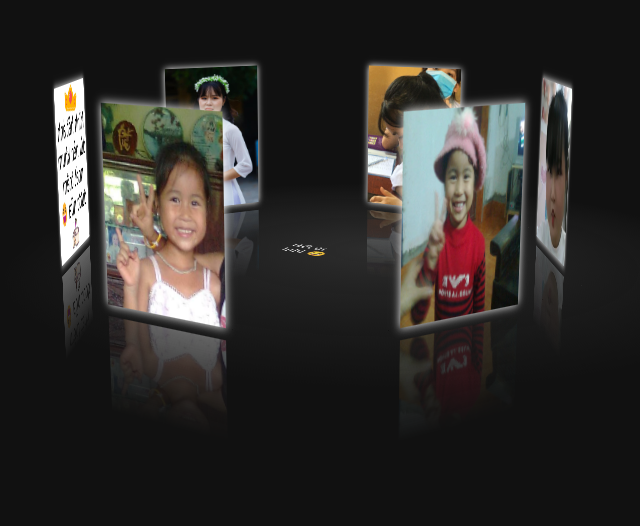
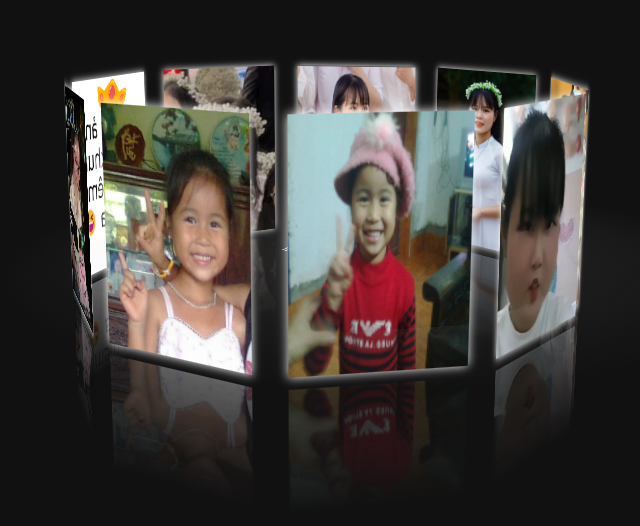
Before and after one commit to thang2710/Gift-For-You, a plain HTML site: page 3DPicture.html in a window 1280 px wide. Shown: the part 232-758 px from the top of the page, without its empty margins (327-967 px from the left). Drawn offline with Linux system fonts and the light colour scheme.

Commit message:
07/10/2023

```diff
--- a/3D.css
+++ b/3D.css
@@ -38,8 +38,8 @@ body {
     position: absolute;
     left: 0;
     top: 0;
-    width: 100%;
-    height: 100%;
+    width: 120%;
+    height: 120%;
     line-height: 200px;
     font-size: 50px;
     text-align: center;
--- a/3DPicture.html
+++ b/3DPicture.html
@@ -4,7 +4,7 @@
     <meta charset="UTF-8">
     <meta http-equiv="X-UA-Compatible" content="IE=edge">
     <meta name="viewport" content="width=device-width, initial-scale=1.0">
-    <title>Kết Thúc</title>
+    <title>Hết</title>
     <link rel="stylesheet" href="3D.css">
 </head>
 <body>
@@ -16,7 +16,10 @@
           <img src="img/3.jpg" alt="">
           <img src="img/4.jpg" alt="">
           <img src="img/5.jpg" alt="">
-          <img src="img/6.jpg" alt="">
+          <img src="img/6.png" alt="">
+          <img src="img/7.jpg" alt="">
+          <img src="img/8.jpg" alt="">
+          <img src="img/9.png" alt="">
           <!-- Text at center of ground -->
           <p>Hết ùi hihi 😆</p>
         </div>
```
Also changed, not shown: cake.html (+1 -1 lines), nen.html (+1 -1 lines), wishing.html (+1 -1 lines), wishing.js (+3 -8 lines), img/6.png (added), img/7.jpg (added), img/8.jpg (renamed from img/6.jpg), img/9.png (added), 1 other file.
